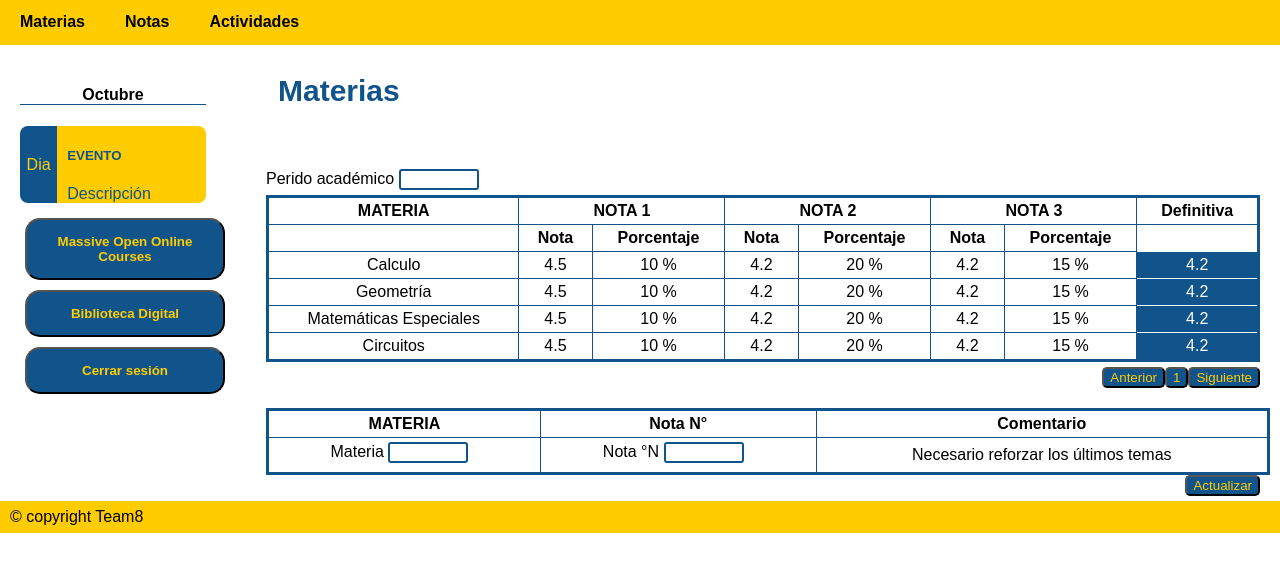
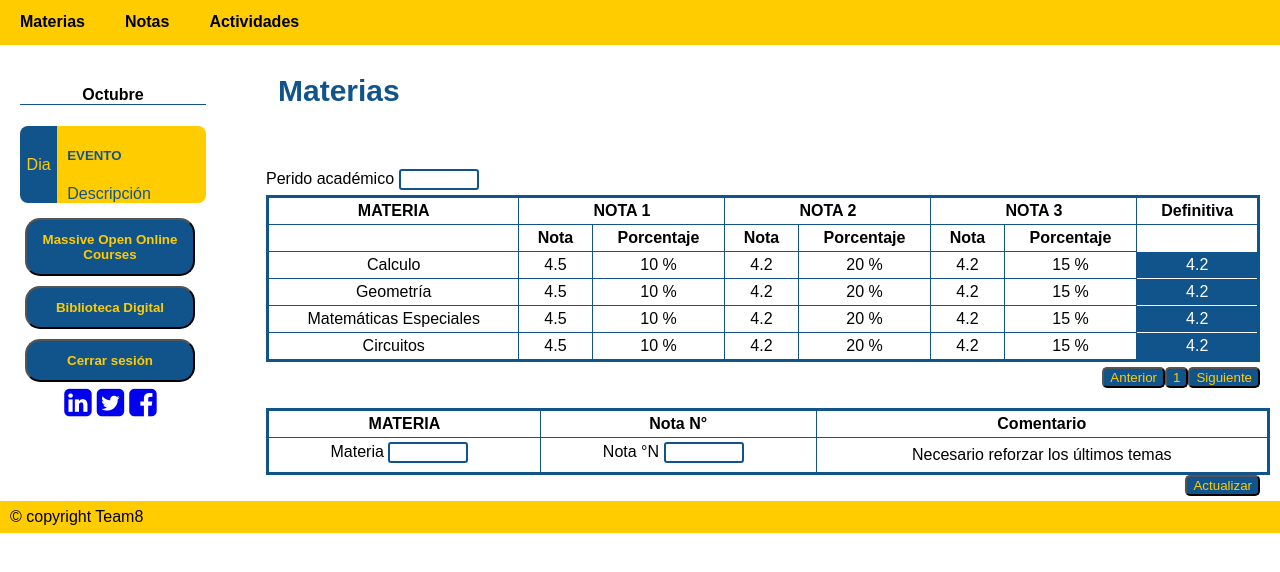
Before and after one commit to dbcuestaj/Login_team8, a Flask app: page /ResumenNotas in a window 1280 px wide. Shown: the part 140-712 px from the top of the page. Run offline with Flask 2, Linux system fonts and the light colour scheme.

Commit message:
2 Mejoras en todo la app

```diff
--- a/APP.py
+++ b/APP.py
@@ -33,7 +33,7 @@ def registro_grupos():
             conexion.close()
 
             flash("Registro Exitoso")
-            return render_template ('/registroGrup/')
+            return redirect ('/registroGrup/')
 
 @app.route('/registroMat/',methods=['GET','POST'])
 def registro_materias():
--- a/static/css/estiloadmin.css
+++ b/static/css/estiloadmin.css
@@ -33,11 +33,11 @@ button {
 }
 
 .aside button {
-    width                           : 200px;
+    width                           : 170px;
     background-color                : rgb(17, 84,139);
     color                           : rgb(255, 204,0);
     text-decoration                 : none;
-    padding                         : 14px 20px;
+    padding                         : 12px 15px;
     text-align                      : center;
     margin                          : 5px;
     border-radius                   : 15px;
--- a/static/css/index-login.css
+++ b/static/css/index-login.css
@@ -32,7 +32,7 @@ body{
     border-radius:10px;
     color: white;
     top:50%;
-    left:50%;
+    left:40%;
     position:absolute;
     transform: translate(90%,-50%);
     box-sizing: border-box;
--- a/templates/FormularioGrupos.html
+++ b/templates/FormularioGrupos.html
@@ -15,7 +15,7 @@
                 <div class="fila">{{ msg }}</div>
                 {% endfor %}
                 <p>Id del grupo: </p>
-                <p> <input type="number" name="iddegrupo" required autofocus size="40" placeholder="ID del grupo"></p>
+                <p> <input type="text" name="iddegrupo" required autofocus size="40" placeholder="ID del grupo"></p>
                 <p>Nombre del grupo: </p>
                 <p> <input type="text" name="nombre" required size="40" placeholder="Nombre del grupo"></p>
                 <p>Jornada del grupo:</p>
--- a/templates/paginicio.html
+++ b/templates/paginicio.html
@@ -26,7 +26,6 @@ PaginaInicio
         <a href="https://www.wdl.org/es/" target="_blank"><button><b>Biblioteca Digital</b></button></a>
         <a href="/logout/"><button><b>Cerrar sesión</b></button></a>
 
-
         <div class="social-container">
             <a href="https://co.linkedin.com/school/universidad-de-la-salle/" target="_blank" style="margin-right: 5px;"> <i class="fa fa-linkedin-square fa-2x"></i></a>
             <a href="https://twitter.com/unisalle?ref_src=twsrc%5Egoogle%7Ctwcamp%5Eserp%7Ctwgr%5Eauthor" target="_blank" style="margin-right: 5px;"> <i class="fa fa-twitter-square fa-2x"></i></a>
--- a/templates/plantilla.html
+++ b/templates/plantilla.html
@@ -12,6 +12,7 @@
     <link rel='stylesheet' type='text/css' href="{{url_for('static', filename='css/estiloinfdeest.css' )}}">
     <link rel='stylesheet' type='text/css' href="{{url_for('static', filename='css/estiloactyretro.css'
         )}}">
+    <link rel="stylesheet" href="https://cdnjs.cloudflare.com/ajax/libs/font-awesome/4.7.0/css/font-awesome.min.css">
 
 </head>
 
```
Also changed, not shown: NotasVF.db.
